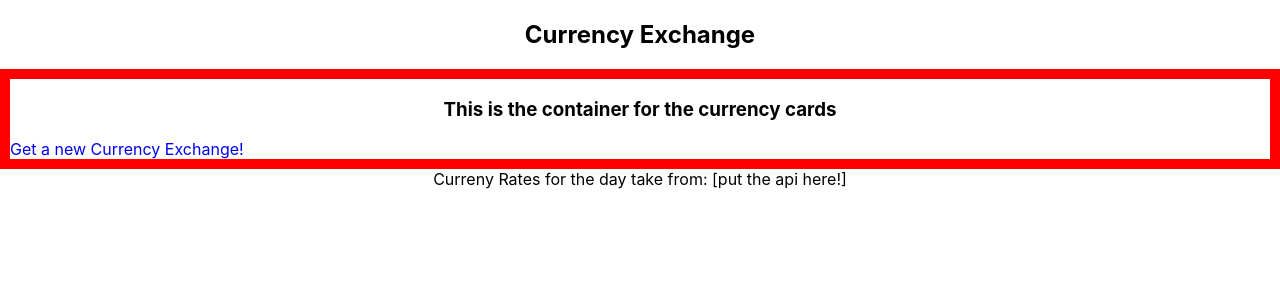
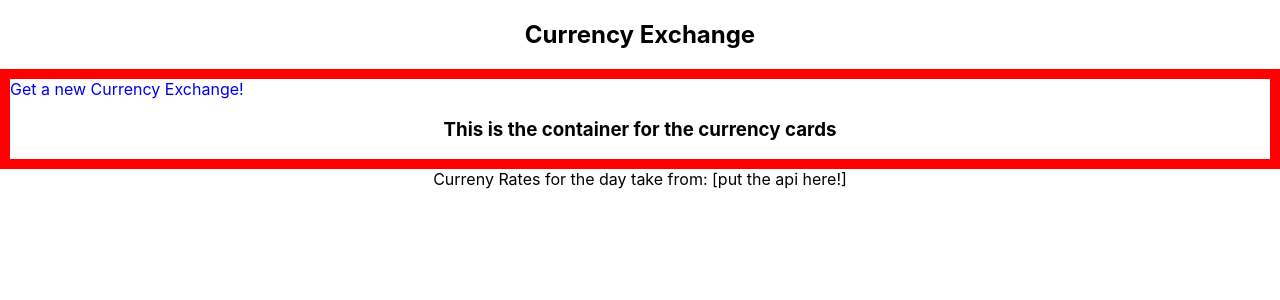
Before and after one commit to saraho1123/currency-exchange, a React (Create React App) app: page /currency-exchange/currency-cards in a window 1280 px wide. Shown: the top 300 px of the page. Built offline with nearby package versions, Linux system fonts and the light colour scheme.

Commit message:
Move location of nav link in container

```diff
--- a/src/ExchangeContainer/ExchangeContainer.js
+++ b/src/ExchangeContainer/ExchangeContainer.js
@@ -27,10 +27,10 @@ const ExchangeContainer = ({ fusedData }) => {
       return (
         fusedData &&
         <section className='container'>
-      <h1 >This is the container for the currency cards</h1>
-      { currencyCards }
-      <NavLink to="/" className="nav">Get a new Currency Exchange!</NavLink>
-    </section>
+          <NavLink to="/" className="nav">Get a new Currency Exchange!</NavLink>
+          <h1 >This is the container for the currency cards</h1>
+          { currencyCards }
+        </section>
     )
 
   }
```
Also changed, not shown: 1 other file (tests, documents, lock files or other folders).
